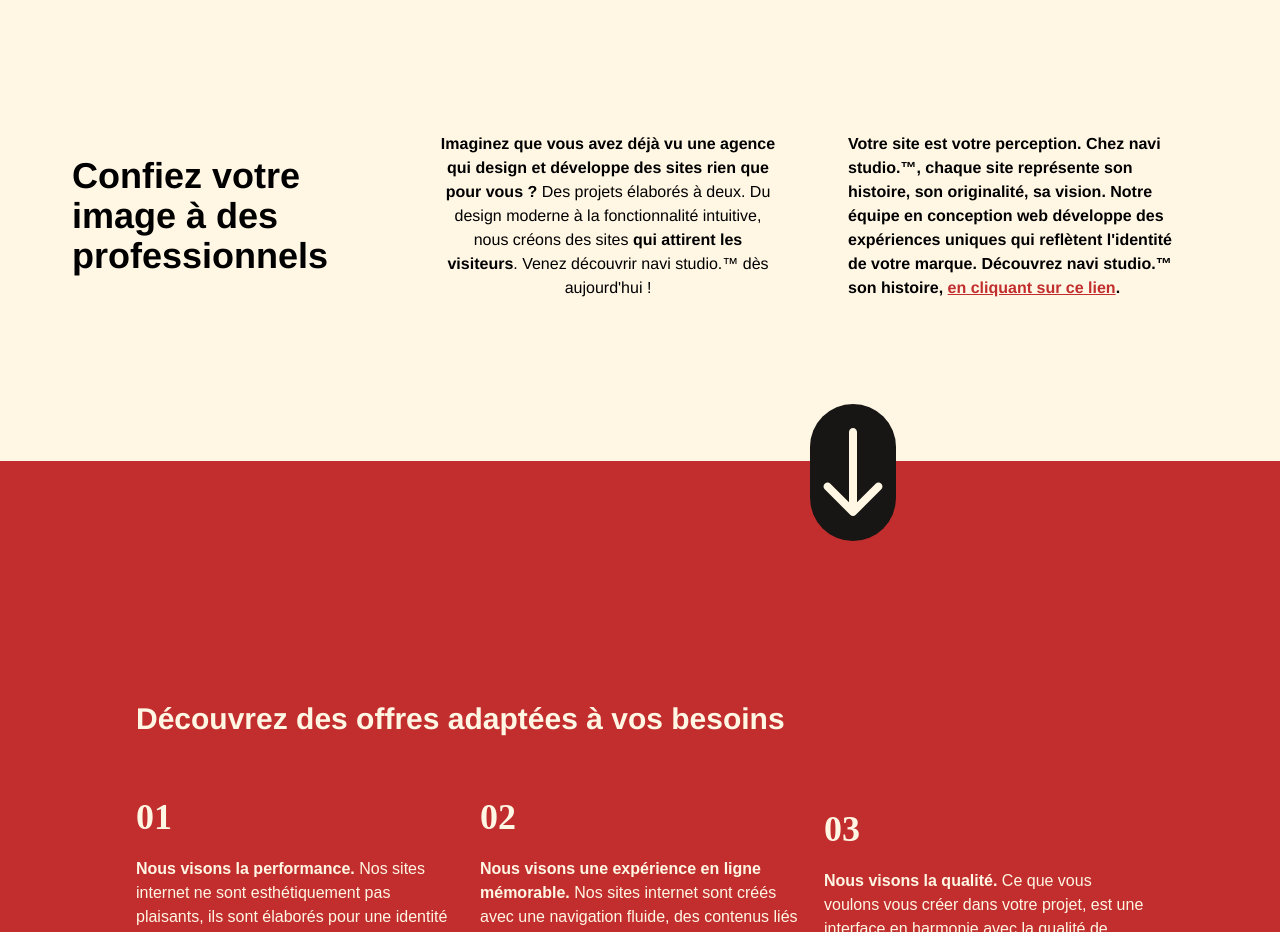
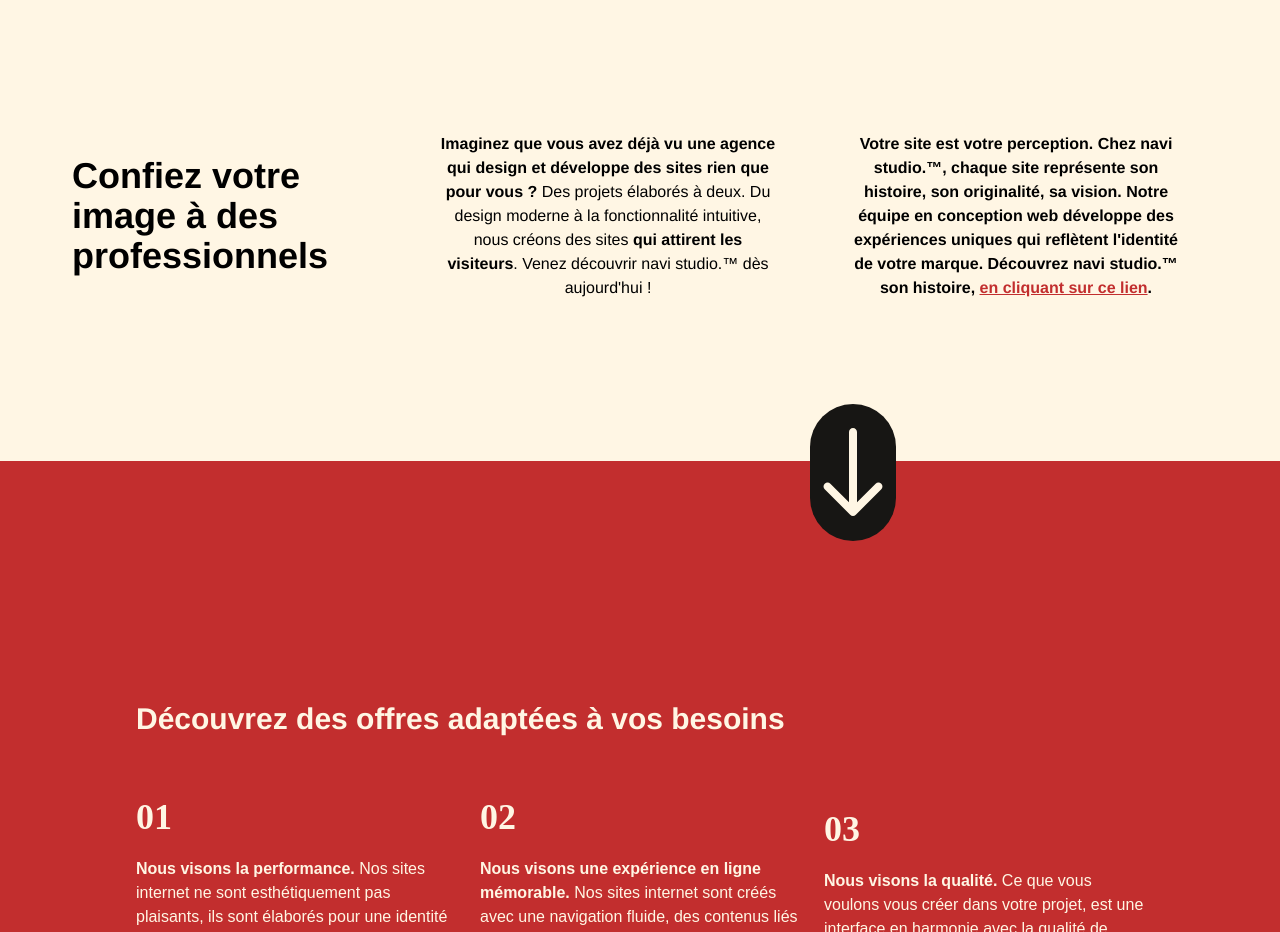
Before and after one commit to franzhopp/v3q, a React (Vite) app: page / in a window 1280 px wide. Shown: the part 960-1892 px from the top of the page. Built offline with nearby package versions, Linux system fonts and the light colour scheme; a web font is replaced by a local one.

Commit message:
[ADD] change links footer

```diff
--- a/src/Components/Section/section.jsx
+++ b/src/Components/Section/section.jsx
@@ -59,7 +59,7 @@ const Section = () => {
           {/* Step 3 */}
           <div className="min-h-500 w-96 rounded-lg mt-5">
             <div className="p-6">
-              <p className="mt-2 font-extrabold text-left text-black">
+              <p className="mt-2 font-extrabold text-center text-black">
                 {`Votre site est votre perception. Chez navi studio.™, chaque site représente son histoire, son originalité, sa vision. Notre équipe en conception web développe des expériences uniques qui reflètent l'identité de votre marque. Découvrez navi studio.™ son histoire, `}
                 <NavLink href="about" onClick={SectionToScroll} className="font-extrabold underline text-C22E2E">
                   en cliquant sur ce lien
```
